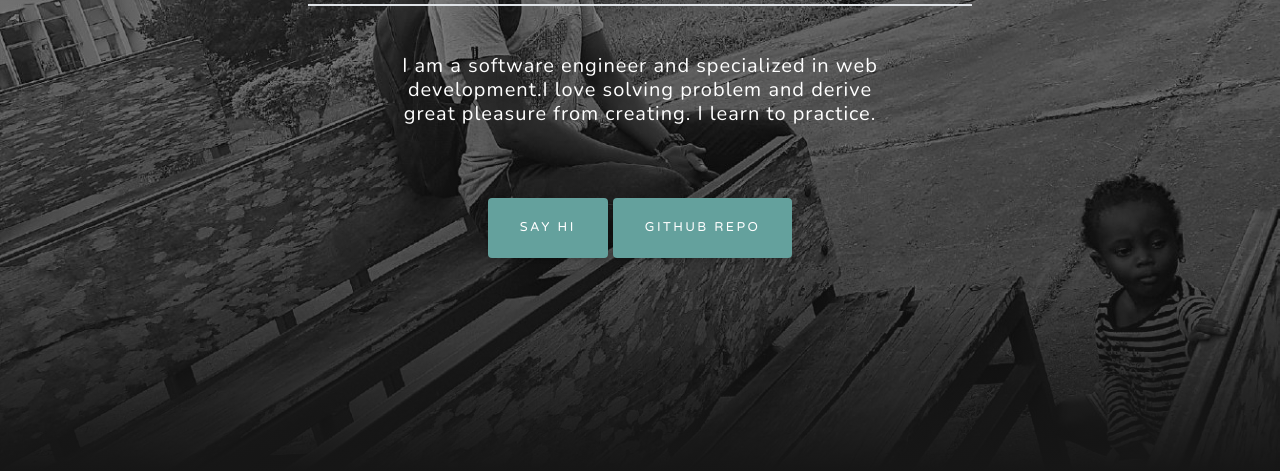
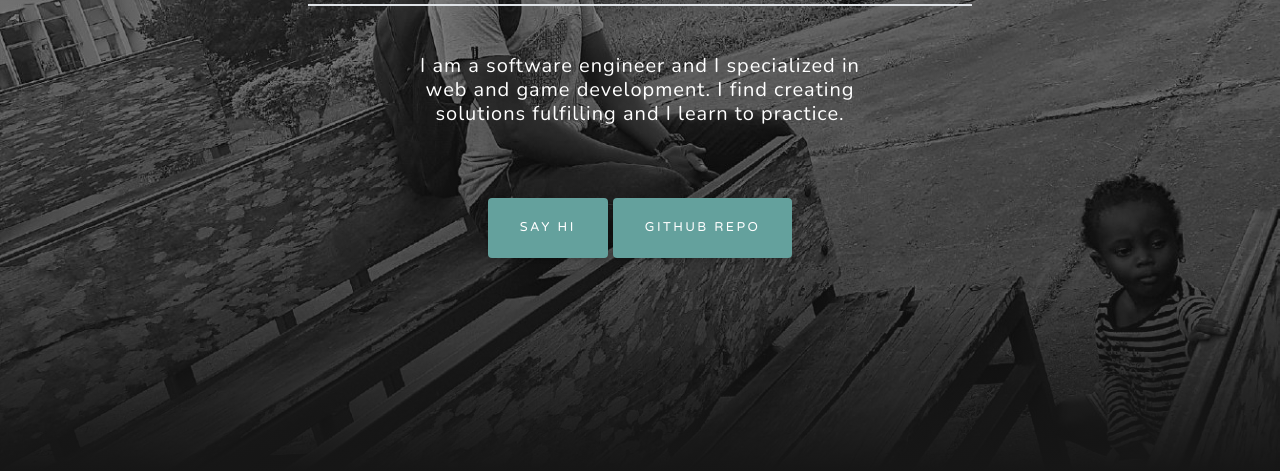
Before and after one commit to femiayodeji/femiayodeji.github.io, a plain HTML site: page index.html in a window 1280 px wide. Shown: the part 329-800 px from the top of the page. Drawn offline with nearby package versions, Linux system fonts and the light colour scheme.

Commit message:
Update index.html

```diff
--- a/index.html
+++ b/index.html
@@ -6,7 +6,7 @@
   <meta charset="utf-8">
   <meta name="viewport" content="width=device-width, initial-scale=1, shrink-to-fit=no">
   <meta name="keywords" content="Femi Ayodeji, Feminstincts, Instincts">
-  <meta name="description" content="I am a full stack software engineer and specialized in web development.I love solving problem and I learn to practice.">
+  <meta name="description" content="I am a software engineer and I specialized in web and game development. I find creating solutions fulfilling and I learn to practice.">
   <meta name="author" content="Femi Ayodeji (Feminstincts)">
 
   <title>Instincts - Femi Ayodeji</title>
@@ -31,7 +31,7 @@
       <div class="mx-auto text-center">
         <h1 class="mx-auto my-0 text-uppercase">Instincts</h1>
         <hr class="border" />
-        <h2 class="text-white mx-auto mt-4 mb-5 py-4">I am a software engineer and specialized in web development.I love solving problem and derive great pleasure from creating. I learn to practice.</h2>
+        <h2 class="text-white mx-auto mt-4 mb-5 py-4">I am a software engineer and  I specialized in web and game development. I find creating solutions fulfilling and I learn to practice.</h2>
         <a href="mailto:femidotayodeji@gmail.com" class="btn btn-primary js-scroll-trigger">Say Hi</a>
         <a href="https://github.com/femiayodeji" class="btn btn-primary js-scroll-trigger">GitHub Repo</a>
       </div>
```
